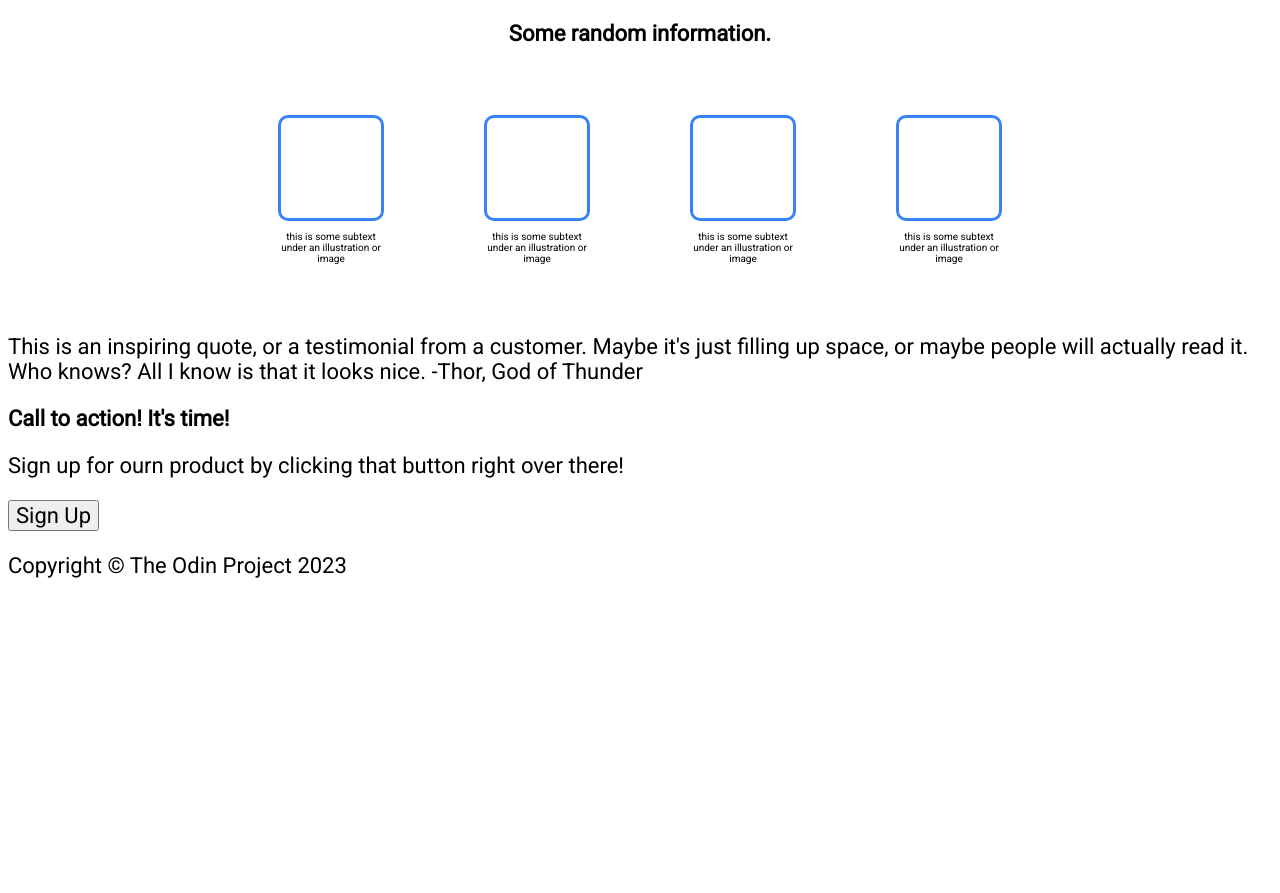
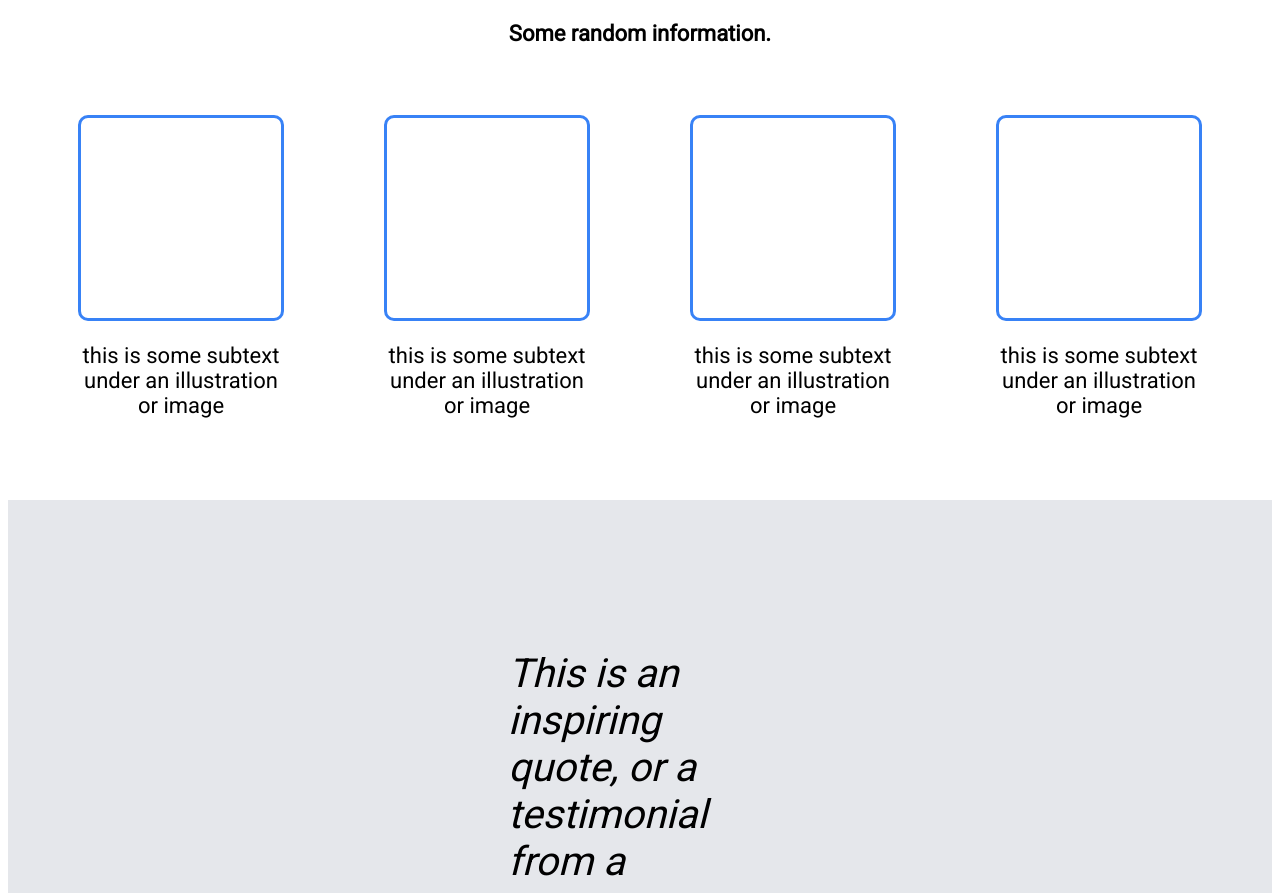
Before and after one commit to dengaertig/landing-page, a plain HTML site: page index.html in a window 1280 px wide. Shown: the part 605-1498 px from the top of the page. Before the commit the page ends 1205 px from the top, so only its background shows below. Drawn offline with Linux system fonts and the light colour scheme.

Commit message:
Completed Project v1

```diff
--- a/css/stylesheet.css
+++ b/css/stylesheet.css
@@ -108,14 +108,13 @@ a {
 .blue-border {
     display: flex;
     border: #3882F6 solid;
-    width: 100px;
-    height: 100px;
+    width: 200px;
+    height: 200px;
     border-radius: 10px;
 }
 
 .test-1 p {
-    width: 100px;
-    font-size: x-small;
+    width: 200px;
 }
 
 img {
@@ -124,3 +123,59 @@ img {
     background-color: grey;
     padding-left: 20px;
 }
+
+.container-3 {
+    background-color: #E5E7EB;
+}
+
+.container-3 p {
+    padding: 150px 500px 150px 500px;
+    font-size: 40px;
+    font-style: italic;
+}
+
+.container-3 span {
+    display: block;
+    float: right;
+    margin-top: 50px;
+}
+
+.container-4 {
+    display: flex;
+    flex-direction: row;
+    padding: 20px;
+    margin: 100px 200px 100px 200px;
+    justify-content: center;
+    background-color: #3882F6;
+    border-radius: 8px;
+}
+
+.inner-container-4 {
+    color: white;
+}
+
+.container-4 .button #button-2 {
+    margin-top: 40px;
+    margin-left: 250px;
+    background-color: #3882F6;
+    text-align: center;
+    border-radius: 8px;
+    border-color: white;
+    font-size: 16px;
+    padding: 6px;
+    padding-left: 30px;
+    padding-right: 30px;
+    color: white;
+    font-weight: bold;
+}
+
+.footer-1 {
+    padding: 10px;
+    text-align-last: center;
+    background-color: #1F2937;
+    color: white;
+}
+
+.footer-1 p {
+    font-size:smaller;
+}
```
Also changed, not shown: 1 other file.
